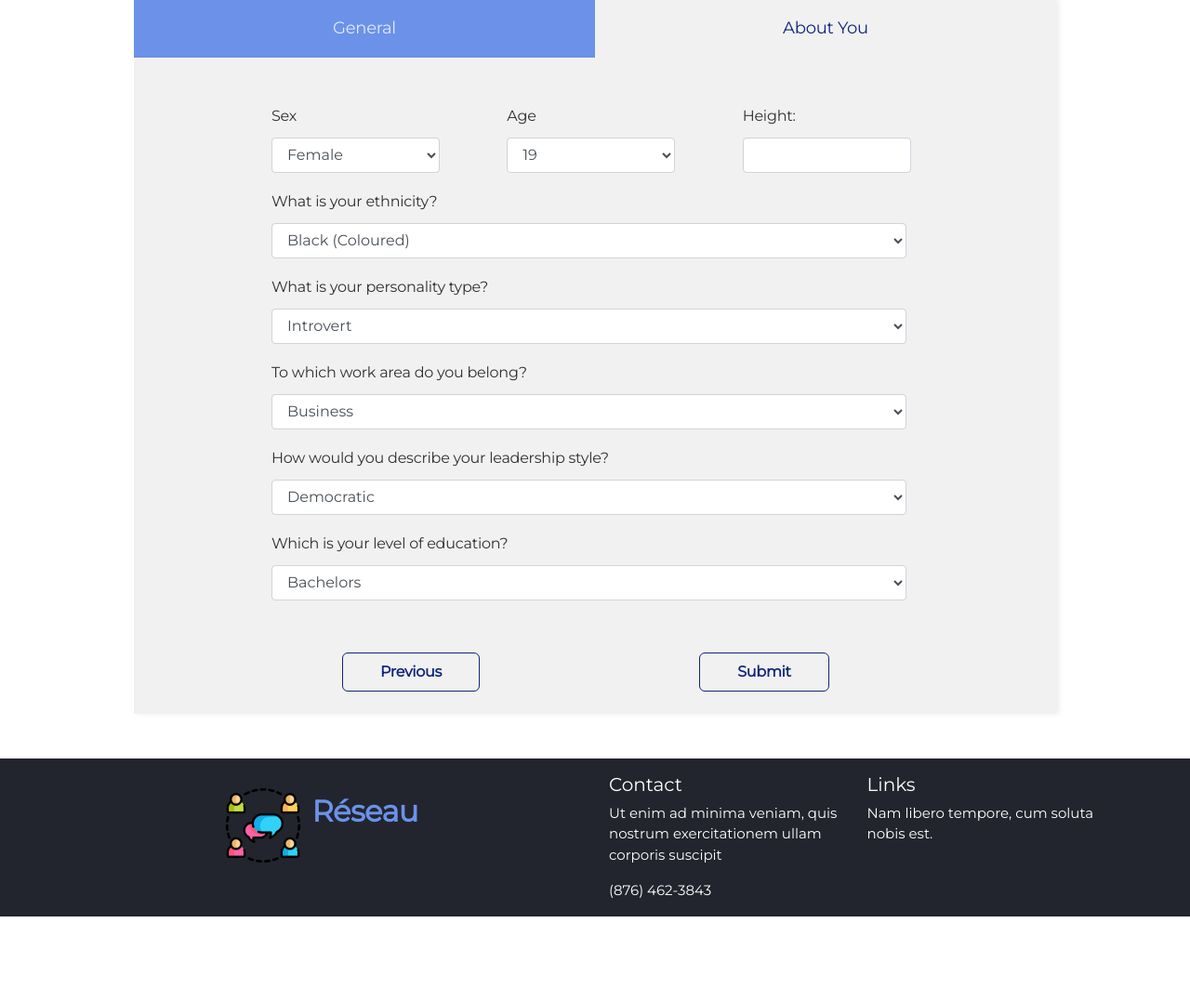
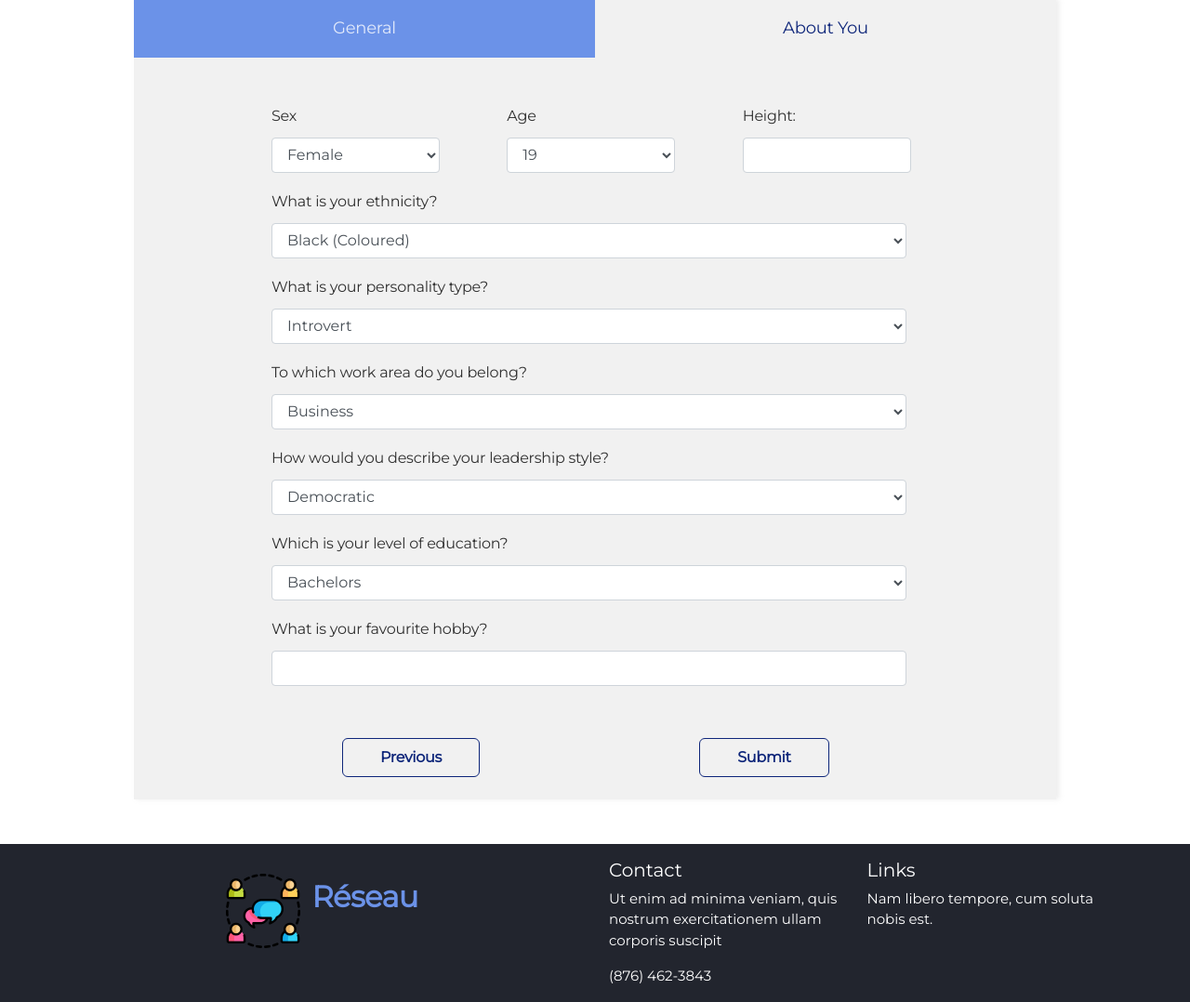
Before and after one commit to JayRae17/Compatibility-Score-Index, a Flask app: page /aboutRegular/ in a window 1280 px wide. Shown: the part 302-1380 px from the top of the page at 93% size. Before the commit the page ends 1288 px from the top, so only its background shows below. Run offline with Flask 2, Linux system fonts and the light colour scheme; some libraries are stand-ins or nearby versions.

Commit message:
Added Hobby Field to About You Form

```diff
--- a/app/forms.py
+++ b/app/forms.py
@@ -34,3 +34,5 @@ class AboutYou(FlaskForm):
 
     education = SelectField('Which is your level of education?', choices=[('Bachelors', 'Bachelors'), (
         'Masters', 'Masters'), ('PhD', 'PhD'), ('Diploma', 'Diploma'), ('Associate Degree', 'Associate Degree')])
+
+    hobby = StringField('What is your favourite hobby?', validators=[InputRequired()])
--- a/app/templates/about_you.html
+++ b/app/templates/about_you.html
@@ -77,6 +77,14 @@
           </div>
         </div>
       </div>
+      <div class="row">
+        <div class="col">
+          <div class="form-group mt-3">
+            {{ form.hobby.label }} {{ form.hobby(class='form-control
+            ques') }}
+          </div>
+        </div>
+      </div>
       <div class="row my-2">
         <div class="col mt-5 mb-4">
           <a
```
